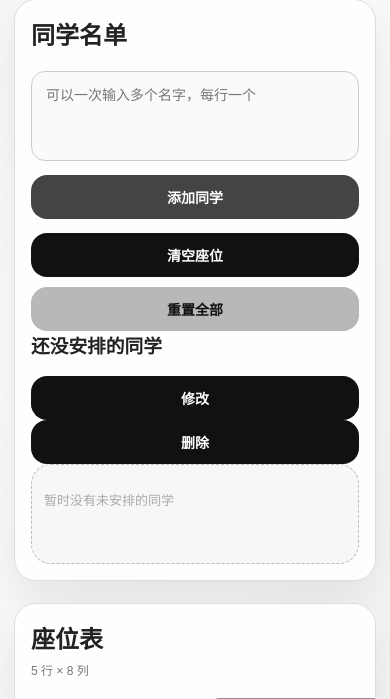
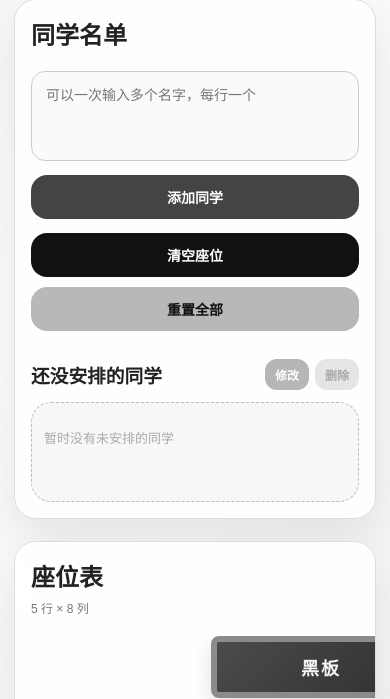
Before and after one commit to zorya21/tf-game2, a Flask app: page / in a window 390 px wide. Shown: the part 101-800 px from the top of the page. Run offline with Flask 3, Linux system fonts and the light colour scheme.

Commit message:
Update style.css

```diff
--- a/static/style.css
+++ b/static/style.css
@@ -156,6 +156,51 @@ button {
 .student-card.selected {
     background: #111;
     color: white;
+}
+
+.student-card.selected {
+    background: #111;
+    color: white;
+}
+
+/* 未安排同学标题 + 修改/删除按钮 */
+.waiting-header {
+    display: flex;
+    justify-content: space-between;
+    align-items: center;
+    gap: 12px;
+    margin-top: 24px;
+    margin-bottom: 12px;
+}
+
+.waiting-header h3 {
+    margin: 0;
+}
+
+.waiting-actions {
+    display: flex;
+    gap: 6px;
+    flex-shrink: 0;
+}
+
+.mini-btn {
+    width: auto;
+    padding: 7px 11px;
+    border-radius: 12px;
+    font-size: 12px;
+    background: #333;
+}
+
+.delete-mini-btn {
+    background: #b8b8b8;
+    color: #111;
+}
+
+.mini-btn:disabled {
+    opacity: 0.35;
+    cursor: not-allowed;
+    transform: none;
+    box-shadow: none;
 }
 
 /* 统一点击手感：电脑 / iPad / 手机都不拖拽，只点击 */
@@ -364,6 +409,21 @@ button {
     .seat.selected-seat {
         outline-width: 2px;
         outline-offset: 2px;
+    }
+
+    .waiting-header {
+        margin-top: 28px;
+        margin-bottom: 12px;
+    }
+
+    .waiting-actions {
+        gap: 6px;
+    }
+
+    .waiting-actions .mini-btn {
+        width: auto;
+        padding: 7px 10px;
+        font-size: 12px;
     }
 }
 
```
